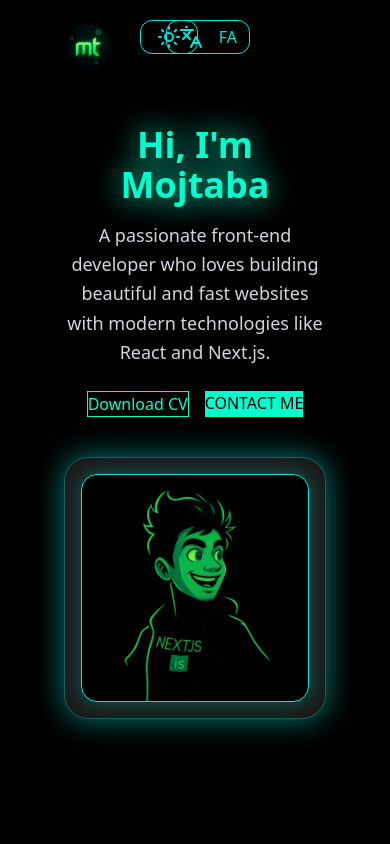
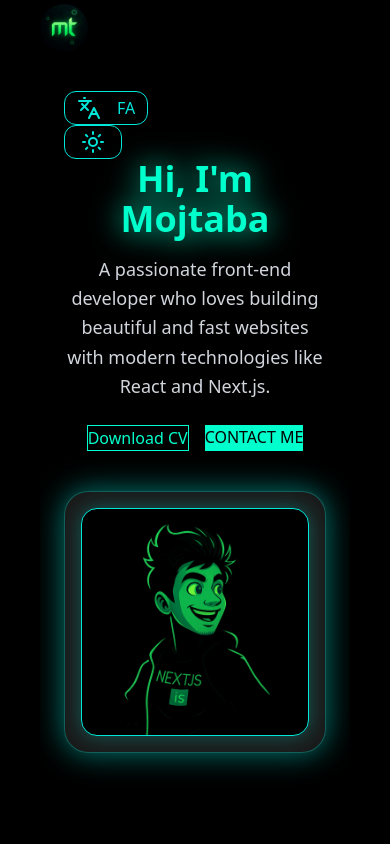
Before and after one commit to mojitaher/myinterview, a Next.js app: page / in a window 390 px wide. Shown: the top 844 px of the page. Built offline with nearby package versions, Linux system fonts and the light colour scheme; some icons are missing.

Commit message:
responsive

```diff
--- a/src/app/Resum/page.tsx
+++ b/src/app/Resum/page.tsx
@@ -7,7 +7,7 @@ export default function Resume() {
   return (
     <>
       <div>
-        <div className="absolute top-5 left-25 sm:opacity-0 lg:opacity-100">
+        <div className="xl:absolute lg:absolute md:absolute top-5 left-25 sm:opacity-0 lg:opacity-100 ">
           <button
             onClick={toggleTheme}
             className="flex items-center gap-2 px-4 py-1 rounded-xl dark:bg-transparent bg-gray-200 border border-[#00e6d9] text-[#00e6d9] hover:bg-[#00e6d922] hover:shadow-[0_0_15px_#00e6d9] transition-all duration-300 select-none"
--- a/src/components/header.tsx
+++ b/src/components/header.tsx
@@ -81,7 +81,7 @@ export default function Header() {
   overflow-hidden flex flex-col justify-center px-6 md:px-20"
     >
       {/* دکمه تغییر زبان */}
-      <div className="absolute top-5 right-25 sm:right-15 ">
+      <div className="xl:absolute lg:absolute md:absolute top-5 right-25 sm:right-15 ">
         <button
           onClick={() => toggleLang()}
           className="flex items-center gap-4 px-3 py-1 rounded-xl
@@ -95,7 +95,7 @@ export default function Header() {
       </div>
 
       {/* دکمه تغییر تم */}
-      <div className="absolute top-5 left-25">
+      <div className="xl:absolute lg:absolute md:absolute top-5 left-25">
         <button
           onClick={toggleTheme}
           className="flex items-center gap-2 px-4 py-1 rounded-xl
@@ -132,7 +132,7 @@ export default function Header() {
       </div>
 
       {/* لوگو */}
-      <div className="absolute top-6 left-6 w-12 h-12 z-50">
+      <div className="xl:absolute lg:absolute md:absolute absolute top-1 left-0 w-12 h-12 z-50">
         <Image
           src="/img/logo.png"
           alt="logo"
```
